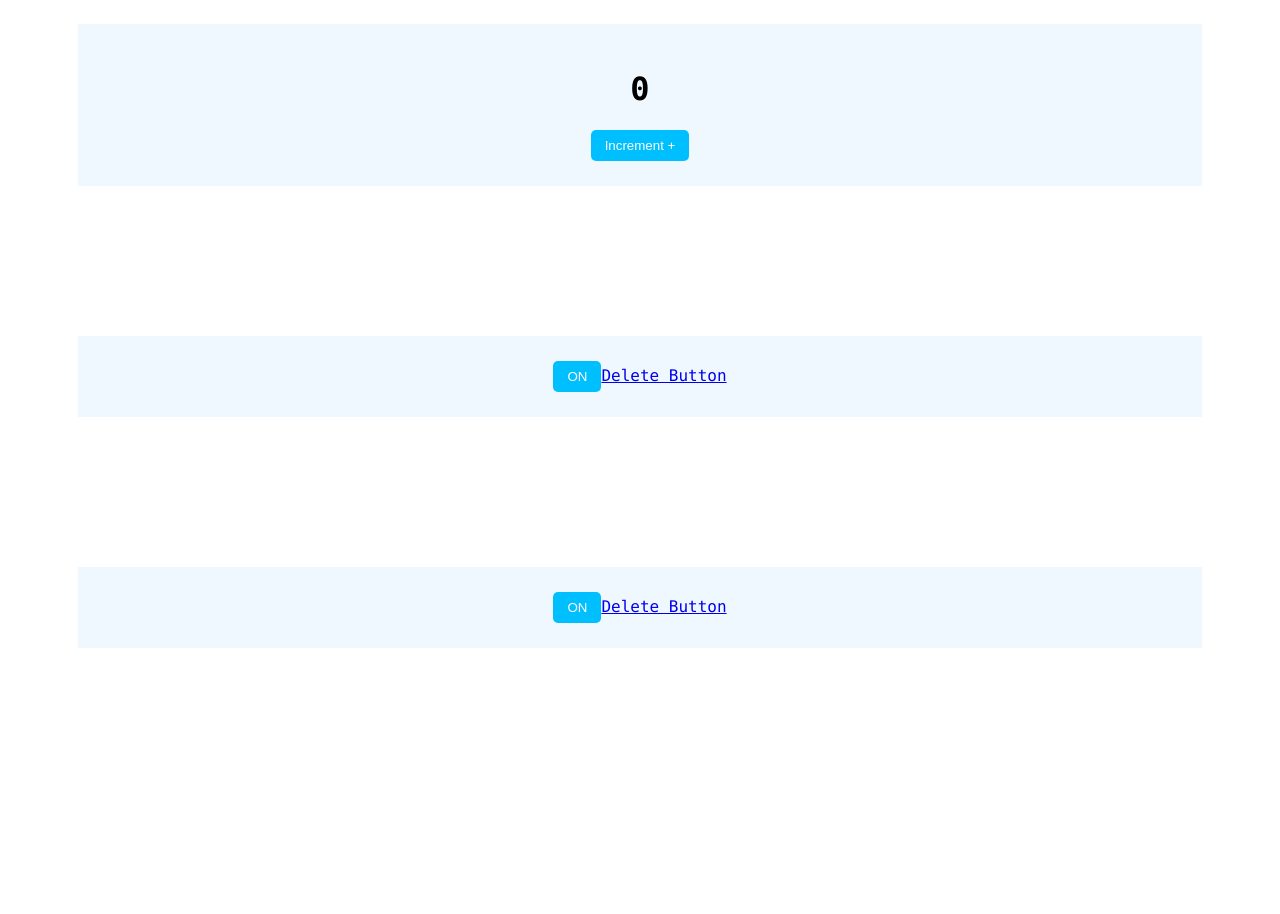
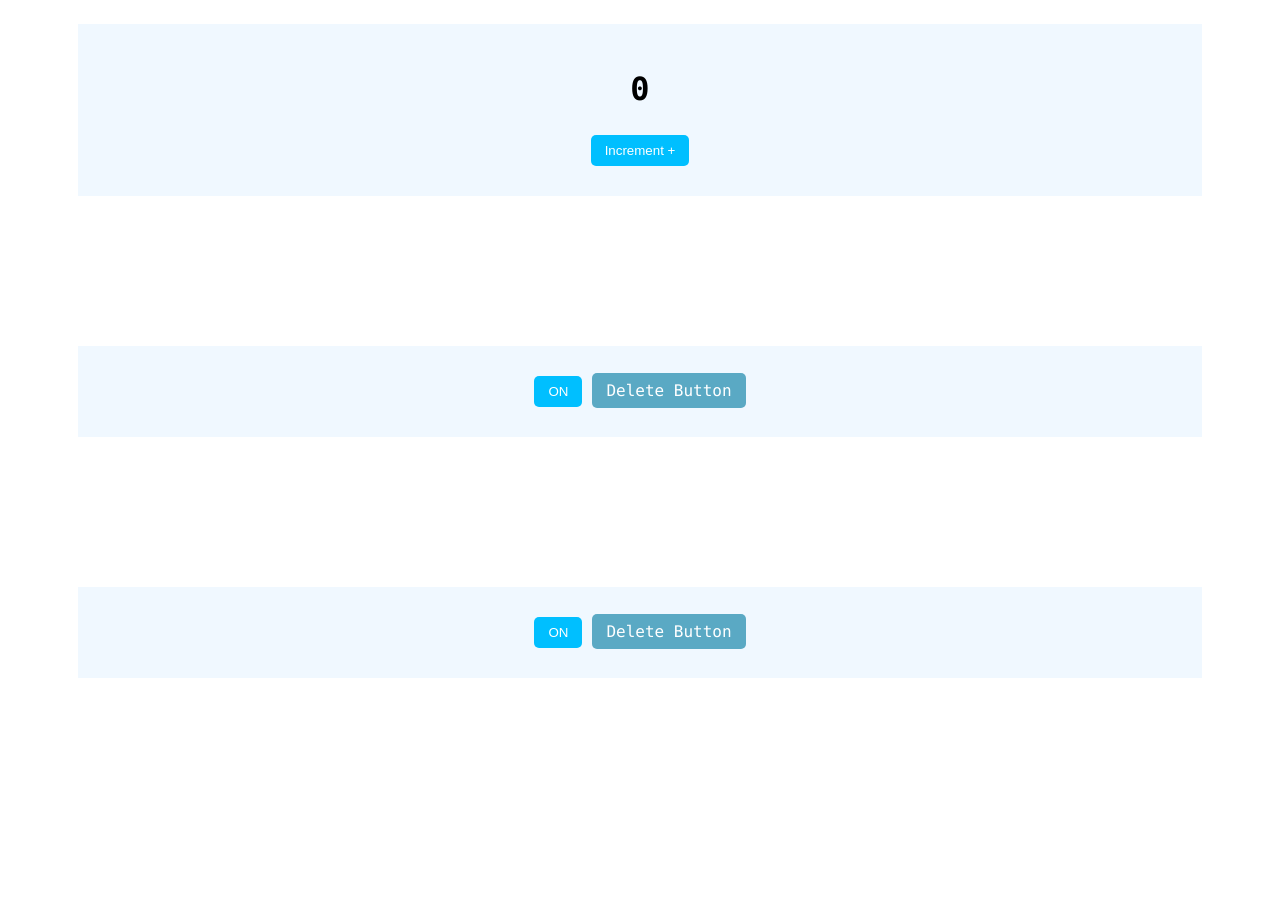
Before and after one commit to mralaminahamed/react-app-vanila, a React (Create React App) app: page / in a window 1280 px wide. Shown: the part 840-1754 px from the top of the page. Built offline with nearby package versions, Linux system fonts and the light colour scheme.

Commit message:
Update index.css

```diff
--- a/src/index.css
+++ b/src/index.css
@@ -31,4 +31,19 @@ code {
   color: white;
   border: none;
   border-radius: 5px;
+
+  margin: 5px;
 }
+
+
+.container a {
+  background: #5aa9c4;
+  padding: 8px 14px;
+  color: white;
+  border: none;
+  border-radius: 5px;
+
+  margin: 5px;
+
+  text-decoration: none;
+}
```
